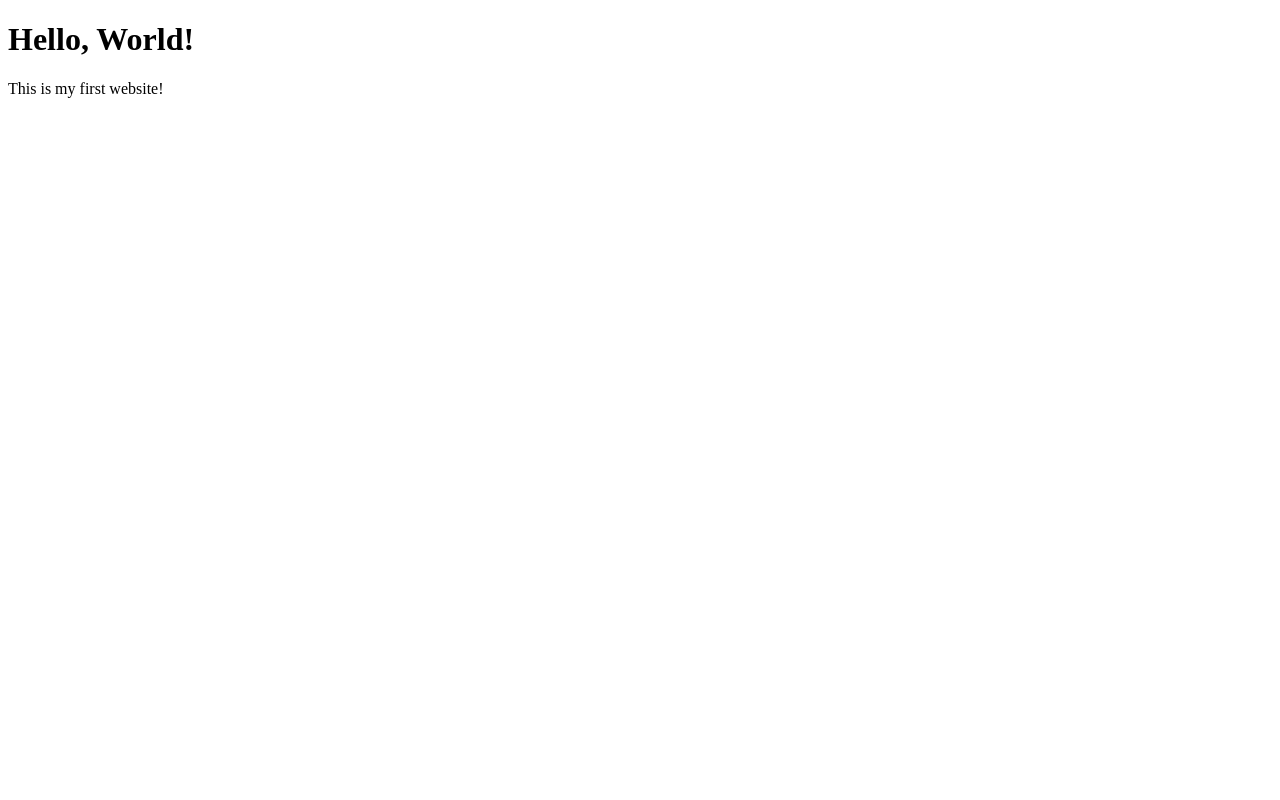
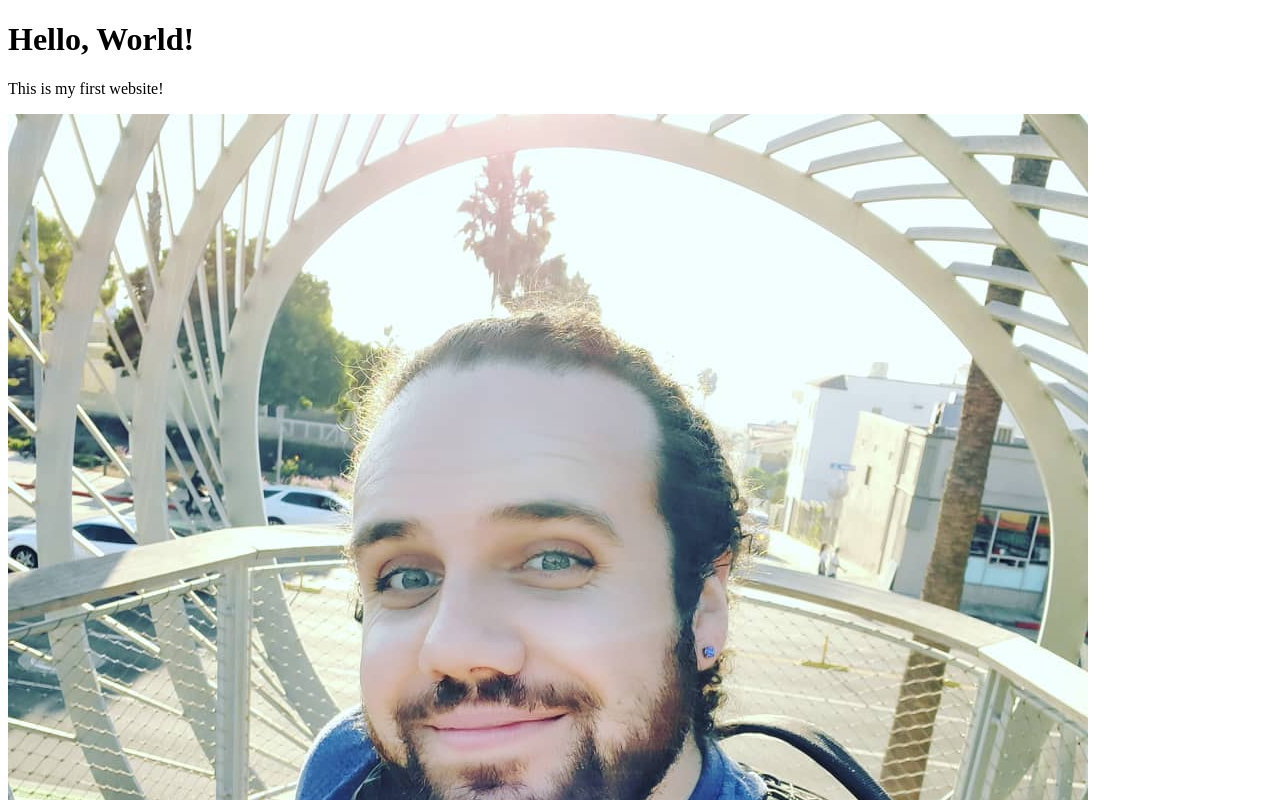
Before and after one commit to joseph-designs/hello_world, a plain HTML site: page index.html in a window 1280 px wide. Shown: the top 800 px of the page. Drawn offline with Linux system fonts and the light colour scheme.

Commit message:
Uploading Image

```diff
--- a/index.html
+++ b/index.html
@@ -8,5 +8,6 @@
 <body>
     <h1>Hello, World!</h1>
     <p>This is my first website!</p>
+    <img src="https://github.com/joseph-designs/hello_world/blob/main/Profile.jpg?raw=true" alt="Image of a person looking into the camera"/>
 </body>
 </html>
```
